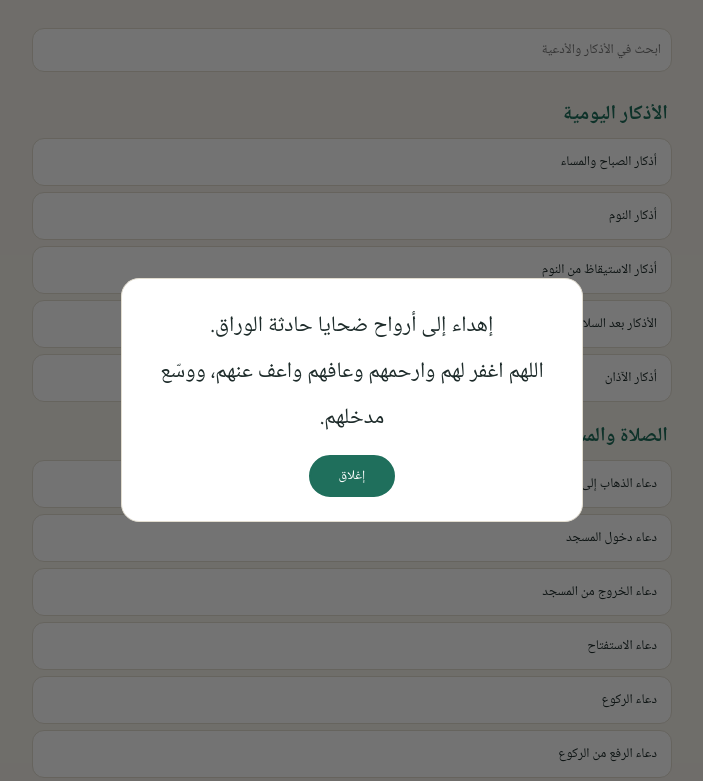
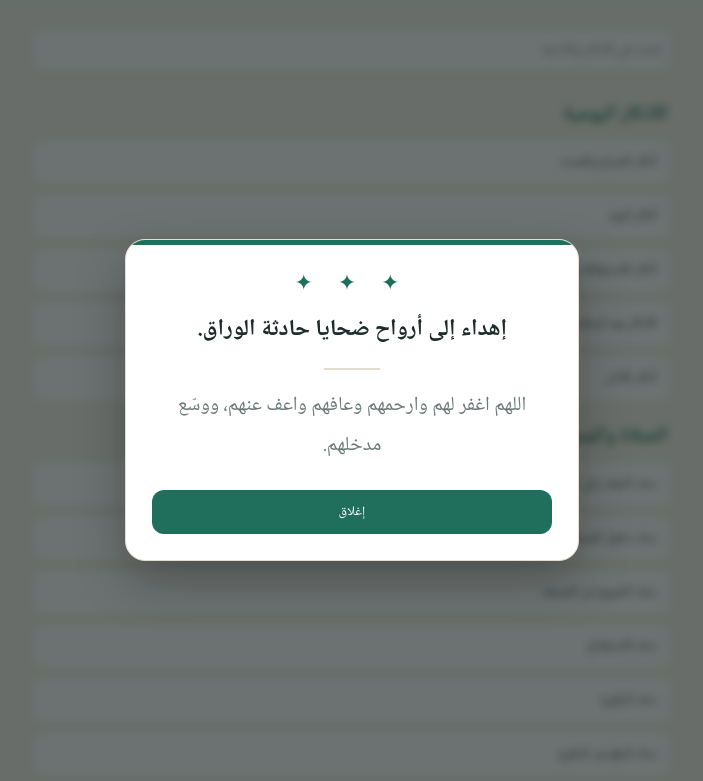
Before and after one commit to abdelrahmanhamdy-qa/adhkar, a plain HTML site: page index.html in a window 1280 px wide. Shown: the top 781 px of the page, without its empty margins (288-991 px from the left). Drawn offline with Linux system fonts and the light colour scheme.

Commit message:
Redesign dedication dialog

```diff
--- a/index.html
+++ b/index.html
@@ -24,9 +24,16 @@ header{position:sticky;top:0;background:var(--bg);padding:8px 0;z-index:5}
 .gh{color:var(--acc);font-weight:700;font-size:20px;margin:18px 4px 4px}
 #q{width:100%;box-sizing:border-box;font:18px inherit;font-family:inherit;padding:10px;border:1px solid var(--line);border-radius:12px;background:var(--card);color:var(--ink);margin-top:8px}
 .back{background:none;border:none;color:var(--acc);font:700 18px inherit;font-family:inherit;padding:6px 2px}
-.ov{position:fixed;inset:0;background:rgba(0,0,0,.55);display:flex;align-items:center;justify-content:center;padding:20px;z-index:50}
-.dlg{background:var(--card);color:var(--ink);border-radius:18px;padding:24px 20px;max-width:420px;text-align:center;font-size:22px;line-height:2.1;border:1px solid var(--line)}
-.dlg button{font:700 20px inherit;font-family:inherit;margin-top:14px;padding:8px 28px;border-radius:999px;border:2px solid var(--acc);background:var(--acc);color:#fff}
+.ov{position:fixed;inset:0;background:rgba(10,20,19,.6);-webkit-backdrop-filter:blur(4px);backdrop-filter:blur(4px);display:flex;align-items:center;justify-content:center;padding:20px;z-index:50;animation:ovin .25s ease-out}
+.dlg{position:relative;overflow:hidden;background:var(--card);color:var(--ink);border-radius:20px;padding:34px 26px 26px;width:100%;max-width:400px;text-align:center;border:1px solid var(--line);box-shadow:0 20px 50px rgba(0,0,0,.28);animation:dlgin .3s ease-out}
+.dlg:before{content:"";position:absolute;top:0;left:0;right:0;height:5px;background:var(--acc)}
+.dlg .orn{color:var(--acc);font-size:22px;letter-spacing:10px;line-height:1;margin-bottom:14px}
+.dlg .ttl{font-size:23px;font-weight:700;line-height:1.8}
+.dlg .sep{width:56px;height:2px;background:var(--line);margin:16px auto}
+.dlg .dua{font-size:20px;line-height:2;color:var(--mute)}
+.dlg button{display:block;width:100%;font:700 19px inherit;font-family:inherit;margin-top:24px;padding:11px 0;border-radius:12px;border:0;background:var(--acc);color:#fff}
+@keyframes ovin{from{opacity:0}to{opacity:1}}
+@keyframes dlgin{from{opacity:0;transform:translateY(12px)}to{opacity:1;transform:none}}
 .src{font-size:15px;color:var(--mute);text-align:center;margin-top:6px}
 footer{text-align:center;color:var(--mute);font-size:15px;line-height:1.9;padding:20px 0}
 </style></head><body><div class="wrap">
@@ -71,9 +78,11 @@ function show(c){
 home();
 
 (function(){var k='adhkar-dedication-seen';
-var o=el('div','ov'),d=el('div','dlg');
-d.appendChild(el('div','','إهداء إلى أرواح ضحايا حادثة الوراق.'));
-d.appendChild(el('div','','اللهم اغفر لهم وارحمهم وعافهم واعف عنهم، ووسّع مدخلهم.'));
+var o=el('div','ov'),d=el('div','dlg');d.setAttribute('role','dialog');d.setAttribute('aria-modal','true');
+d.appendChild(el('div','orn','✦ ✦ ✦'));
+d.appendChild(el('div','ttl','إهداء إلى أرواح ضحايا حادثة الوراق.'));
+d.appendChild(el('div','sep',''));
+d.appendChild(el('div','dua','اللهم اغفر لهم وارحمهم وعافهم واعف عنهم، ووسّع مدخلهم.'));
 var b=el('button','','إغلاق');b.onclick=function(){try{localStorage.setItem(k,'1')}catch(e){}o.remove()};
 d.appendChild(b);o.appendChild(d);document.body.appendChild(o)})();
 </script></body></html>
```
